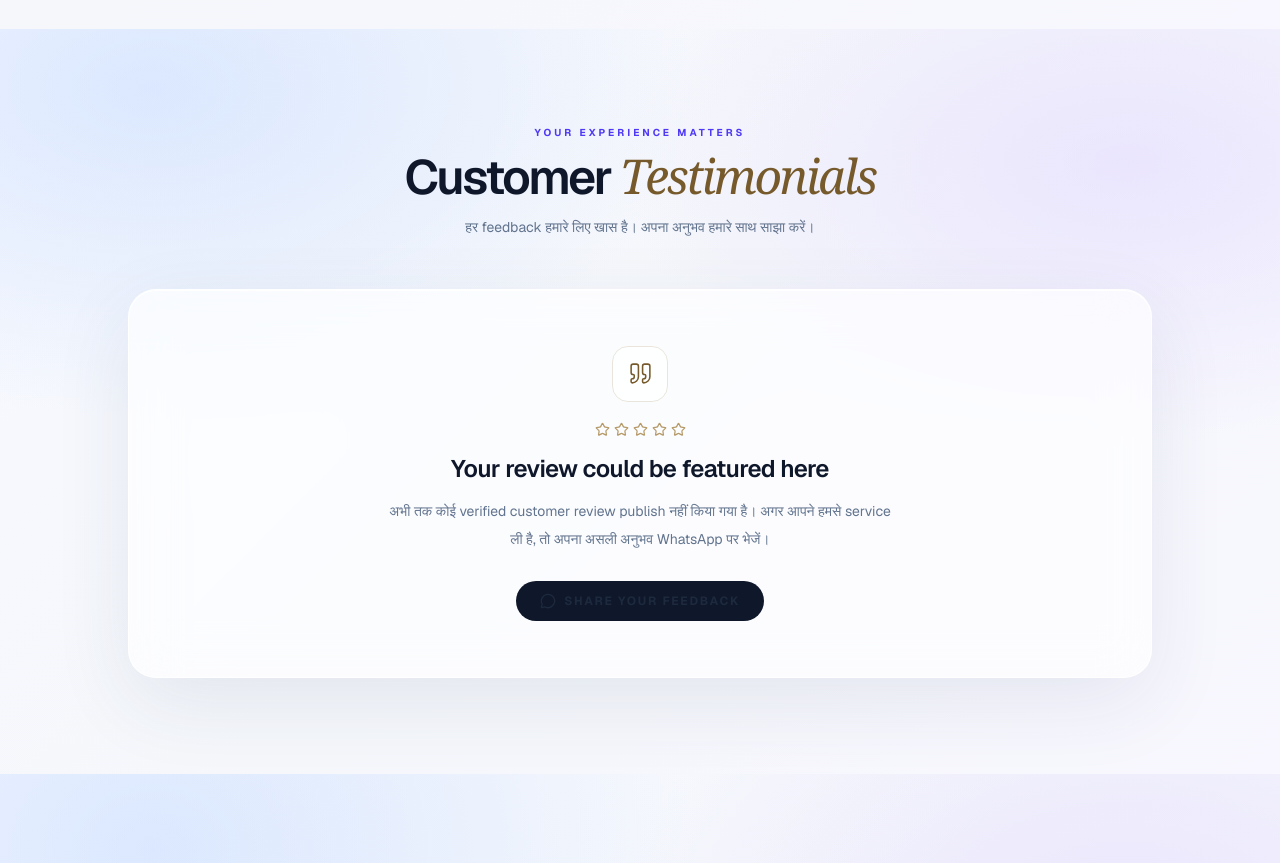
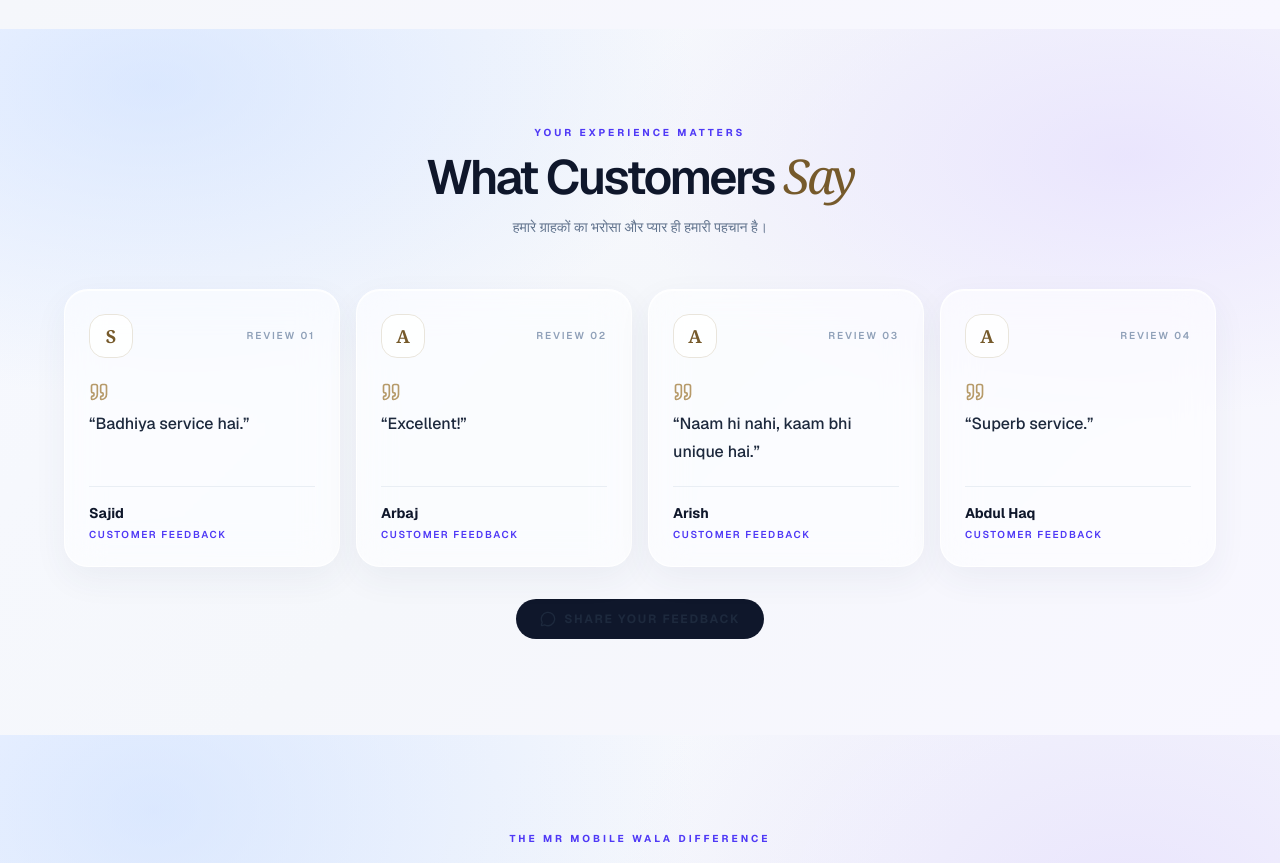
Before and after one commit to ShahbajKhan05/mr-mobile-wala-repairs, a Next.js app: page / in a window 1280 px wide. Shown: the part 3580-4443 px from the top of the page. Built offline with nearby package versions, Linux system fonts and the light colour scheme.

Commit message:
Add customer testimonial cards

```diff
--- a/src/components/Testimonials.tsx
+++ b/src/components/Testimonials.tsx
@@ -1,4 +1,11 @@
 import { MessageCircle, Quote, Star } from "lucide-react";
+
+const REVIEWS = [
+  { name: "Sajid", review: "Badhiya service hai." },
+  { name: "Arbaj", review: "Excellent!" },
+  { name: "Arish", review: "Naam hi nahi, kaam bhi unique hai." },
+  { name: "Abdul Haq", review: "Superb service." },
+];
 
 const WHATSAPP_URL =
   "https://wa.me/919131383323?text=" +
@@ -10,7 +17,7 @@ export default function Testimonials() {
       aria-labelledby="testimonials-heading"
       className="glass-page px-5 py-16 sm:px-8 sm:py-20 lg:px-12 lg:py-24"
     >
-      <div className="mx-auto max-w-5xl">
+      <div className="mx-auto max-w-6xl">
         <div className="mb-9 text-center sm:mb-12">
           <p className="mb-3 text-[10px] font-bold uppercase tracking-[0.3em] text-indigo-600">
             Your Experience Matters
@@ -19,34 +26,47 @@ export default function Testimonials() {
             id="testimonials-heading"
             className="text-3xl font-semibold tracking-[-0.05em] text-slate-900 sm:text-5xl"
           >
-            Customer <span className="font-serif font-normal italic text-[#765A2B]">Testimonials</span>
+            What Customers <span className="font-serif font-normal italic text-[#765A2B]">Say</span>
           </h2>
           <p className="mx-auto mt-3 max-w-xl text-sm leading-7 text-slate-500">
-            हर feedback हमारे लिए खास है। अपना अनुभव हमारे साथ साझा करें।
+            हमारे ग्राहकों का भरोसा और प्यार ही हमारी पहचान है।
           </p>
         </div>
 
-        <div className="glass-panel relative overflow-hidden rounded-[28px] border border-white/80 bg-white/55 px-6 py-10 text-center shadow-[0_18px_60px_rgba(32,43,50,0.06)] sm:px-12 sm:py-14">
-          <div className="mx-auto flex h-14 w-14 items-center justify-center rounded-2xl border border-[#E9E5DC] bg-white/70 text-[#765A2B]">
-            <Quote size={25} strokeWidth={1.5} />
-          </div>
-          <div className="mt-5 flex justify-center gap-1 text-[#B69A69]" aria-label="Share your review">
-            {Array.from({ length: 5 }, (_, index) => (
-              <Star key={index} size={15} />
-            ))}
-          </div>
-          <h3 className="mt-4 text-xl font-semibold tracking-tight text-slate-900 sm:text-2xl">
-            Your review could be featured here
-          </h3>
-          <p className="mx-auto mt-3 max-w-lg text-sm leading-7 text-slate-500">
-            अभी तक कोई verified customer review publish नहीं किया गया है।
-            अगर आपने हमसे service ली है, तो अपना असली अनुभव WhatsApp पर भेजें।
-          </p>
+        <div className="grid grid-cols-1 gap-4 sm:grid-cols-2 lg:grid-cols-4">
+          {REVIEWS.map((review, index) => (
+            <article
+              key={review.name}
+              className="glass-card group relative flex min-h-[220px] flex-col rounded-[24px] border border-white/80 bg-white/55 p-6 shadow-[0_12px_40px_rgba(32,43,50,0.05)] transition-all duration-300 hover:-translate-y-1 hover:shadow-[0_18px_45px_rgba(32,43,50,0.10)]"
+            >
+              <div className="flex items-center justify-between">
+                <div className="flex h-11 w-11 items-center justify-center rounded-2xl border border-[#E9E5DC] bg-white/80 font-serif text-lg font-semibold text-[#765A2B]">
+                  {review.name.charAt(0).toUpperCase()}
+                </div>
+                <span className="text-[10px] font-semibold tracking-[0.18em] text-slate-400">
+                  REVIEW 0{index + 1}
+                </span>
+              </div>
+              <Quote size={20} className="mt-6 text-[#B69A69]" />
+              <p className="mt-2 flex-1 text-base font-medium leading-7 text-slate-800">
+                “{review.review}”
+              </p>
+              <div className="mt-5 border-t border-slate-200/70 pt-4">
+                <p className="text-sm font-bold text-slate-900">{review.name}</p>
+                <p className="mt-1 text-[10px] font-semibold uppercase tracking-[0.16em] text-indigo-600">
+                  Customer Feedback
+                </p>
+              </div>
+            </article>
+          ))}
+        </div>
+
+        <div className="mt-8 text-center">
           <a
             href={WHATSAPP_URL}
             target="_blank"
             rel="noreferrer"
-            className="mt-7 inline-flex items-center justify-center gap-2 rounded-full bg-slate-900 px-6 py-3 text-xs font-bold uppercase tracking-[0.14em] text-white transition-all duration-300 hover:-translate-y-0.5 hover:bg-indigo-600 hover:shadow-lg focus-visible:outline-none focus-visible:ring-2 focus-visible:ring-indigo-500 focus-visible:ring-offset-2"
+            className="inline-flex items-center justify-center gap-2 rounded-full bg-slate-900 px-6 py-3 text-xs font-bold uppercase tracking-[0.14em] text-white transition-all duration-300 hover:-translate-y-0.5 hover:bg-indigo-600 hover:shadow-lg focus-visible:outline-none focus-visible:ring-2 focus-visible:ring-indigo-500 focus-visible:ring-offset-2"
           >
             <MessageCircle size={16} />
             Share Your Feedback
```
